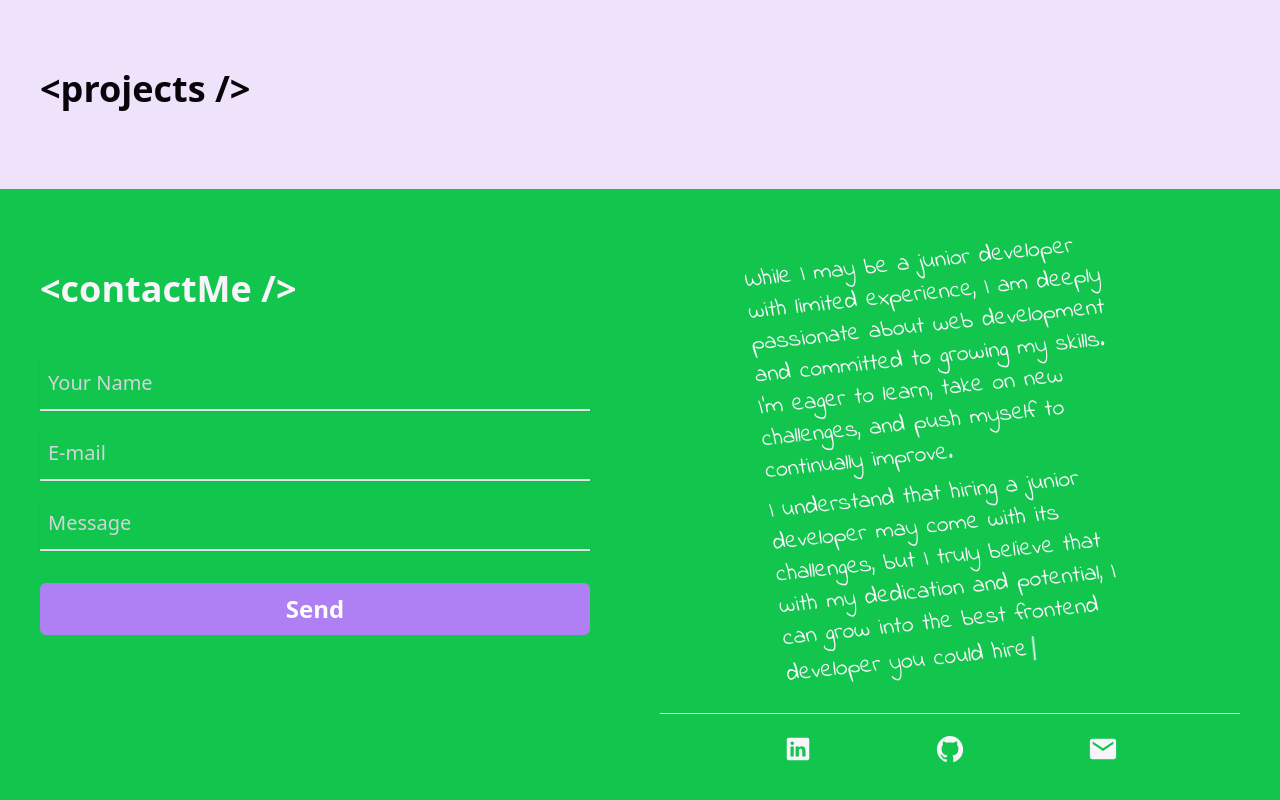
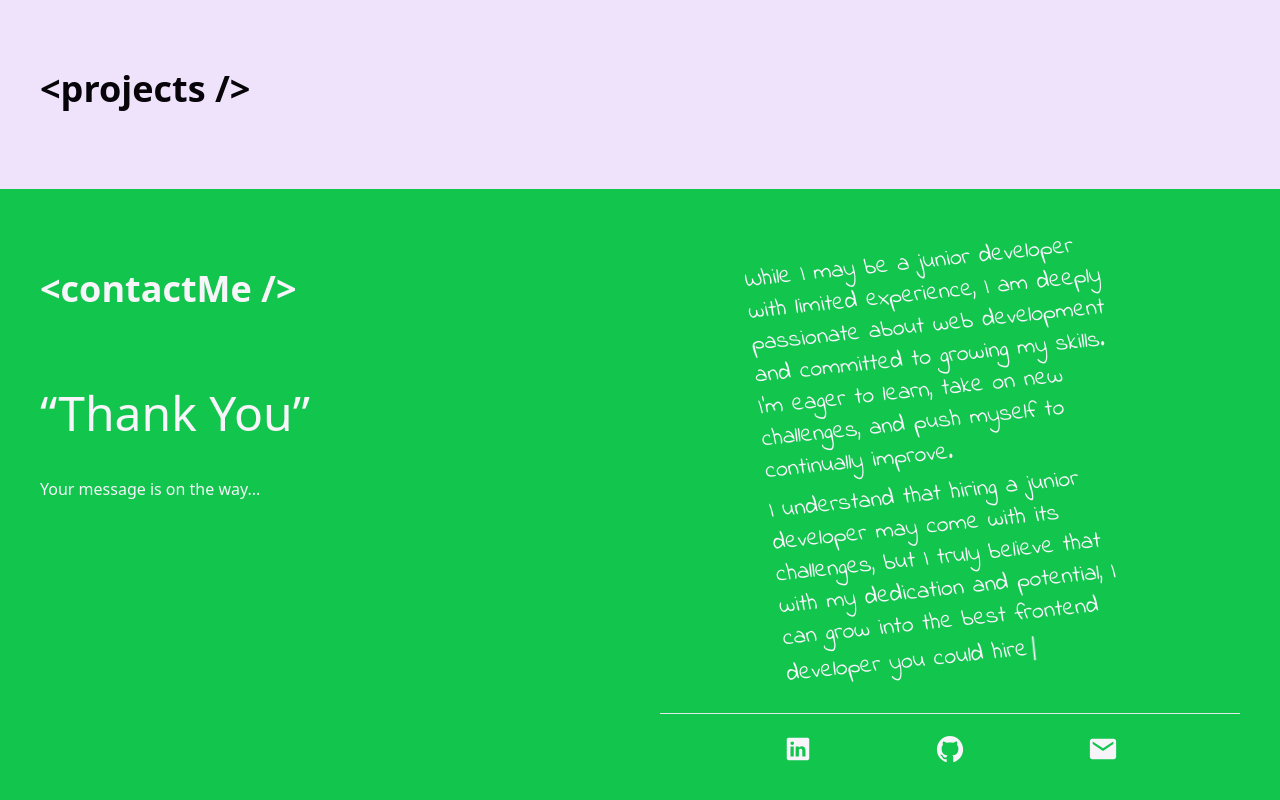
Before and after one commit to saraNasser4/my-portfolio, a React (Create React App) app: page / in a window 1280 px wide. Shown: the part 1857-2657 px from the top of the page. Built offline with nearby package versions, Linux system fonts and the light colour scheme; a web font is replaced by a local one.

Commit message:
adding emailjs in Contact component

```diff
--- a/package.json
+++ b/package.json
@@ -6,6 +6,7 @@
     "@testing-library/jest-dom": "^5.17.0",
     "@testing-library/react": "^13.4.0",
     "@testing-library/user-event": "^13.5.0",
+    "emailjs-com": "^3.2.0",
     "gsap": "^3.12.5",
     "react": "^18.3.1",
     "react-dom": "^18.3.1",
--- a/src/App.js
+++ b/src/App.js
@@ -25,7 +25,7 @@ function App() {
         scrollTrigger: { trigger: '#aboutMe', start: 'top 50%', end: 'top 10%', scrub: true },
         y: 0, duration: 0.8, stagger: 0.2,  opacity: 1
       })
-    // gsap.fromTo('#line', { opacity: 0 },{ opacity:1, ease: 'power3.out', duration: 0.8 })
+
   }, [isDark])
 
   return (
--- a/src/components/Form.js
+++ b/src/components/Form.js
@@ -1,16 +1,39 @@
-import { useContext } from "react";
+import { useContext, useState } from "react";
 import { AppStates } from "./StateContext";
+import emailjs from 'emailjs-com';
 
 export default function Form () {
+    const [formData, setFormData] = useState({ name: '', email: '', message: '' })
+    const [status, setStatus] = useState(true)
+
+    const handleChange = (e)=> {
+        const { name, value } = e.target
+        setFormData({...formData, [name]: value})
+    }
+    const handleOnSubmit = (e)=> {
+        e.preventDefault();
+        emailjs.send(process.env.REACT_APP_EMAILJS_SERVICE_ID , process.env.REACT_APP_EMAILJS_TEMPLATE_ID, formData, process.env.REACT_APP_EMAILJS_USER_ID)
+            .then(()=> setStatus(true))
+            .catch(()=> setStatus(false))
+    }
+
     const { Styles } = useContext(AppStates)
     const inputStyles = "my-2 bg-inherit border-b-2 px-2 py-3 outline-none text-lg md:text-xl font-medium placeholder:text-gray-300 shadow-sm dark:placeholder:text-gray-100 focus:border-b-accent-color-dark ";
     return(
-        <form className='flex flex-col max-w-[550px] mx-auto md:mx-0'>
-            <input className={`${inputStyles}`} type="text" placeholder="Your Name" required/>
-            <input className={`${inputStyles}`} type="email" placeholder="E-mail" required/>
-            <input className={`${inputStyles}`} type="text" placeholder="Message" />
-            <button className={`${Styles.btn.btnStyle} border-2 text-white my-6 duration-500 bg-primary-color dark:bg-primary-color-dark border-primary-color hover:border-primary-color-dark dark:border-primary-color-dark hover:!bg-inherit hover:text-primary-color-dark`}>Send</button>
-        </form>
+        <>
+            {status && (
+                <div className="max-h-[50vh] my-[10vh] md:my-0">
+                    <h3 className="text-3xl md:text-4xl lg:text-5xl text-center md:text-start py-10 font-medium dark:text-primary-color-dark"><q>Thank You</q></h3>
+                    <p className="dark:text-primary-color-dark">Your message is on the way...</p>
+                </div>
+            )}
+            <form onSubmit={(e)=>handleOnSubmit(e)} className={`${status ? 'hidden' : ''} flex flex-col max-w-[550px] mx-auto md:mx-0`}>
+                <input className={`${inputStyles}`} onChange={(e)=>handleChange(e)} name="name" type="text" placeholder="Your Name" required/>
+                <input className={`${inputStyles}`} onChange={(e)=>handleChange(e)} name="email" type="email" placeholder="E-mail" required/>
+                <textarea className={`${inputStyles} resize-none`} onChange={(e)=>handleChange(e)} name="message" type="text" placeholder="Message" required></textarea>
+                <button className={`${Styles.btn.btnStyle} border-2 text-white my-6 duration-500 bg-primary-color dark:bg-primary-color-dark border-primary-color hover:border-primary-color-dark dark:border-primary-color-dark hover:!bg-inherit hover:text-primary-color-dark`} type="submit">Send</button>
+            </form>
+        </>
     )
 
 }
--- a/src/components/Header.js
+++ b/src/components/Header.js
@@ -3,10 +3,9 @@ import { AppStates } from './StateContext';
 import { IoIosMenu, IoMdClose } from "react-icons/io";
 
 export default function Header (props) {
-  const {isOpen, setIsOpen, handleMenu, pageWidth } = useContext(AppStates);
+  const { isOpen, handleMenu, pageWidth } = useContext(AppStates);
 
   const listItems = ['home', 'aboutMe', 'skills', 'projects', 'contactMe']
-
 
   let smallWidth = 868;
   return (
@@ -29,7 +28,7 @@ export default function Header (props) {
           <nav className={`flex font-medium text-lg xl:text-xl ${pageWidth > smallWidth ? 'relative [&>*]:mr-2 [&>*]:lg:mr-4': isOpen ? 'absolute top-20 right-10 left-10 dark:bg-text-color bg-background-color py-4 flex-col items-center rounded-b-md z-[90]' : 'hidden'}`}>
               {listItems.map((item, index)=> {
                 return(
-                  <a key={index} href={`#${item}`} onClick={handleMenu} className="hover:text-accent-color dark:hover:text-accent-color-dark py-2">{pageWidth <= smallWidth ? item[0].toUpperCase() + item.slice(1) : `<${item} />`}</a>
+                  <a key={index} href={`#${item}`} onClick={pageWidth <= smallWidth ? handleMenu : null} className="hover:text-accent-color dark:hover:text-accent-color-dark py-2">{pageWidth <= smallWidth ? item[0].toUpperCase() + item.slice(1) : `<${item} />`}</a>
                 )
               })}
           </nav>
```
Also changed, not shown: 2 other files (tests, documents, lock files or other folders).
